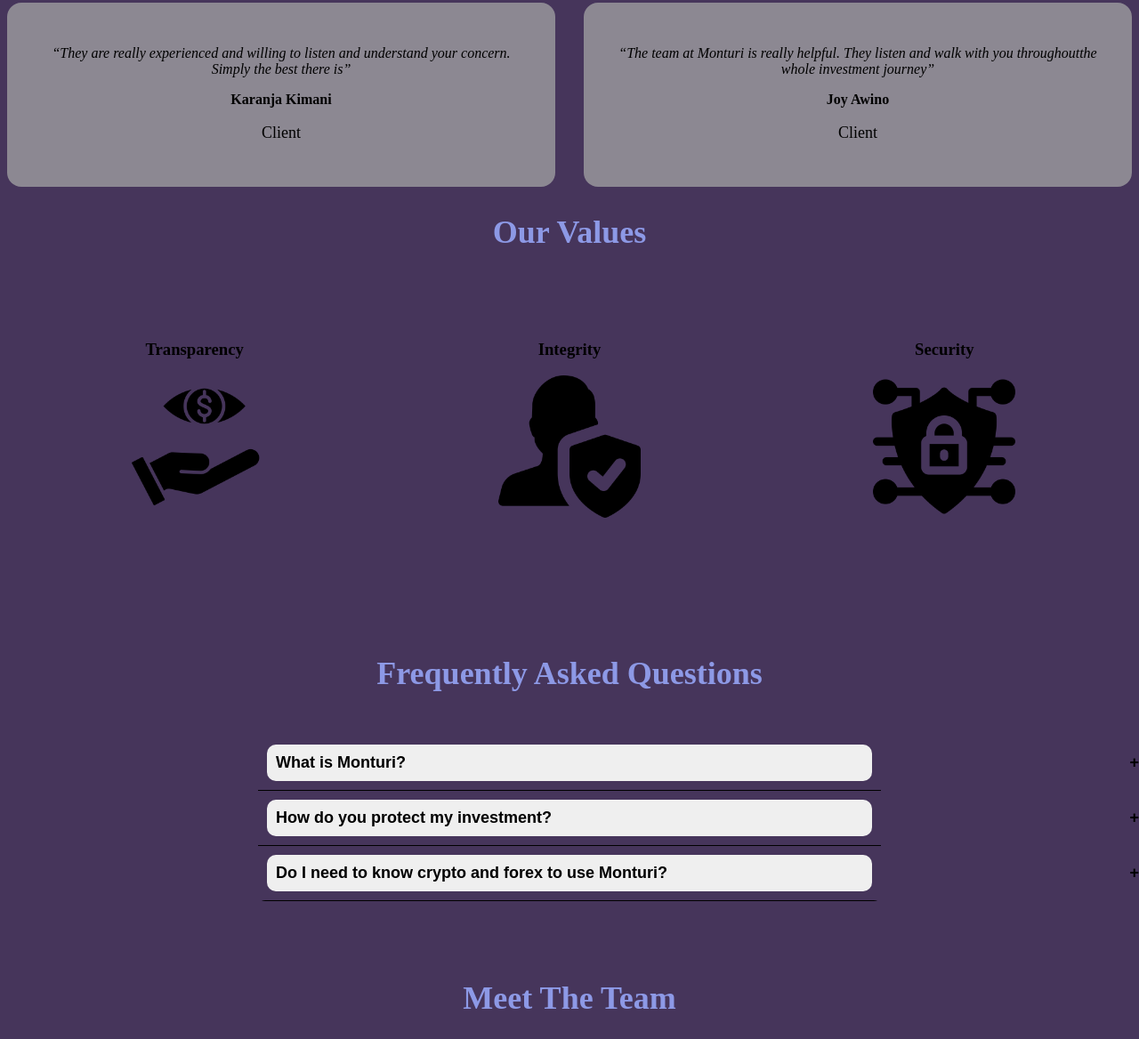
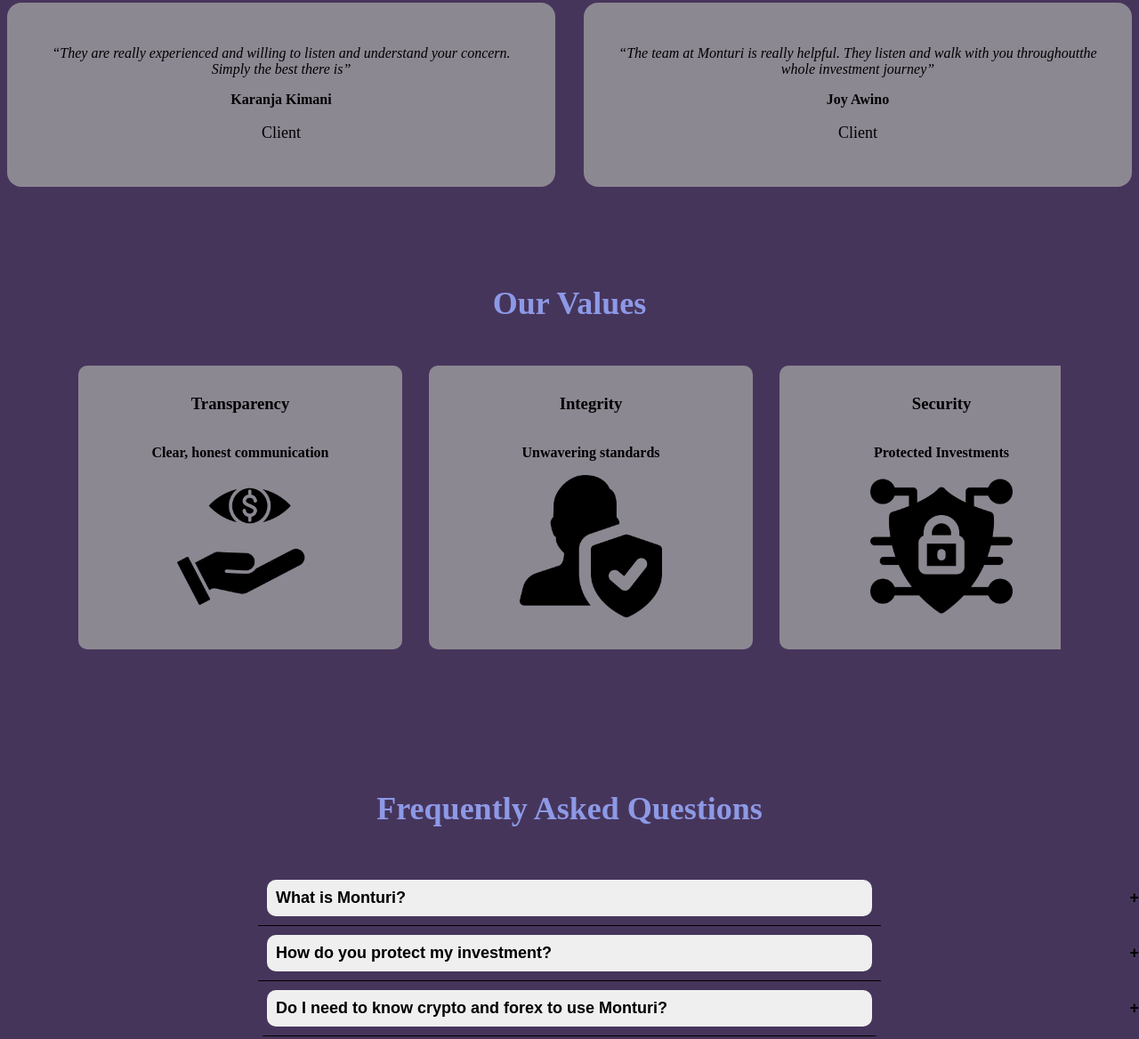
Before and after one commit to TheuriEric/Monturi, a plain HTML site: page index.html in a window 1280 px wide. Shown: the part 1912-3080 px from the top of the page at 89% size. Drawn offline with Linux system fonts and the light colour scheme.

Commit message:
Brandbox implimented

```diff
--- a/index.html
+++ b/index.html
@@ -10,11 +10,12 @@
         <link rel="stylesheet" href="main.css">
     </head>
     <body>
+<!--Header Section-->
         <header >
             <nav class="navigation">
                 <div class="links">
                     <a href="#about">About Us</a>
-                    <a href="#product_slide">Products</a>
+                    <a href="#product-carousel">Products</a>
                     <a href="#testimonials">Testimonials</a>
                     <a href="#team">Team</a>
                     <a href="#contact_us">Contact Us</a>
@@ -122,19 +123,22 @@
                 </div>
             </section>
 <!--Values-->
-            <section id="values">
+            <section id="values" class="brandbar">
                 <h2 class="section_title">Our Values</h2>
-                <div class="values_grid">
-                    <div class="value">
+                <div class="values_grid brandbar-container">
+                    <div class="value brand-slogan">
                         <h3><b>Transparency</b></h3>
+                        <p class="value_tagline">Clear, honest communication</p>
                         <div><img class="value_icon" src="images/transparency.png" alt="transparency"></div>
                     </div>
-                    <div class="value">
+                    <div class="value brand-slogan">
                         <h3><b>Integrity</b></h3>
+                        <p class="value_tagline">Unwavering standards</p>
                         <div ><img src="images/user.png" class="value_icon" alt="Integrity"></div>
                     </div>
-                    <div class="value">
+                    <div class="value brand-slogan">
                         <h3><b>Security</b></h3>
+                        <p class="value_tagline">Protected Investments</p>
                         <div><img src="images/security.png" alt="security" class="value_icon"></div>
 
                     </div>
@@ -293,11 +297,13 @@
                 </div>
                 <div>
                     <span class="visitor_icon">👥</span>
-                    <span id="visitor_count">You've visited 2 times</span>
+                    <span id="visitor_count"></span>
 
                 </div>
 
             </footer>
+
+<!--Scripts-->
             <script src="https://js.puter.com/v2/"></script>
             <script src="script.js"></script>
 
--- a/main.css
+++ b/main.css
@@ -1,4 +1,6 @@
-
+html {
+    scroll-behavior: smooth;
+}
 nav {
     display: flex;
     justify-content: space-between;
@@ -335,9 +337,51 @@ body{
 
 }
 .value  h3{
+    margin-top: 0;
     font-size: 24;
+}
+.value_tagline{
+    color: black;
+    font-weight: 550;
+}
+#values.brandbar {
+    padding: 40px;
+    margin: 40px;
+    text-align: center;
+    overflow: hidden;
+}
+.values_grid.brandbar-container {
+    display: flex;
+    overflow-x: scroll;
+    gap: 30px;
+    align-items: stretch;
+    white-space: nowrap;
+    scroll-snap-type: x mandatory;
 
 }
+.values_grid.brandbar-container::-webkit-scrollbar {
+    display: none; /* This removes the scrollbar*/
+}
+.value.brand-slogan {
+    /*This makes the visuals more appealing*/
+    text-align: center;
+    display: flex;
+    flex-shrink: 0;
+    scroll-snap-align: center;
+    flex-direction: column;
+    justify-content: center;
+    min-width: 250px;
+    width: 300px;
+    max-width: 350px;
+    padding: auto;
+    background-color: #8C8892;
+    border-radius: 10px;
+
+}
+.value.brand-slogan:hover {
+    transform: translateY(-10px);
+}
+
 #faq {
     max-width: 700px;
     margin: 40px auto;
--- a/script.js
+++ b/script.js
@@ -37,6 +37,24 @@ accordionItems.forEach(item => {
 
 });
 
+
+
+
+
+
+//////Visitor Counter
+const visitorCountElement = document.getElementById("visitor_count"); //Gets the visitor_count span element from index.html for modification
+let visitsRecorded = localStorage.getItem("number_of_visits"); //Creates a 'space' for holding the visit count
+
+if (visitsRecorded === null ) { //Check if the visitsRecorded variable exists, if there was such an item
+    visitsRecorded = 1; //If not, we set the value as 1, the first time..
+} else {
+    visitsRecorded = Number(visitsRecorded) +1;//If the variable already exists then we just increment it
+}
+
+localStorage.setItem('number_of_visits', visitsRecorded); //We update the visit count 'permanently'
+
+visitorCountElement.textContent = `You have visited ${visitsRecorded} times`;
 
 
 
```
